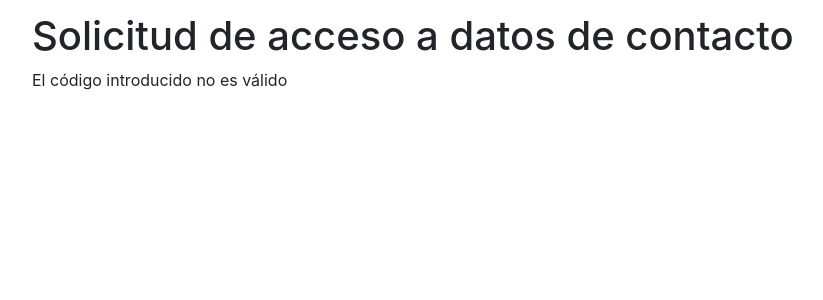
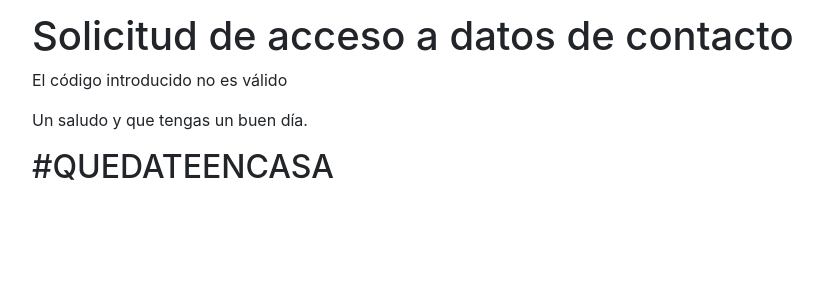
Before and after one commit to pablofm/ayudacovid19, a Django app: page /peticiones/validar/ in a window 1280 px wide. Shown: the part 58-358 px from the top of the page, without its empty margins (53-876 px from the left). Run offline with Django 3.2, Linux system fonts and the light colour scheme; data that the repository does not hold is empty; parts of the project's set-up code (start-up, migrations or seed data) failed here and were passed over; some libraries are stand-ins or nearby versions.

Commit message:
añadido el quedateencasa

```diff
--- a/base/templates/base/validar_codigo.html
+++ b/base/templates/base/validar_codigo.html
@@ -12,6 +12,8 @@
             {% else %}
             <p>El código introducido no es válido</p>
             {% endif %}
+            <p>Un saludo y que tengas un buen día.</p>
+            <h2>#QUEDATEENCASA</h2>
         </div>
     </div>
 </div>
```
